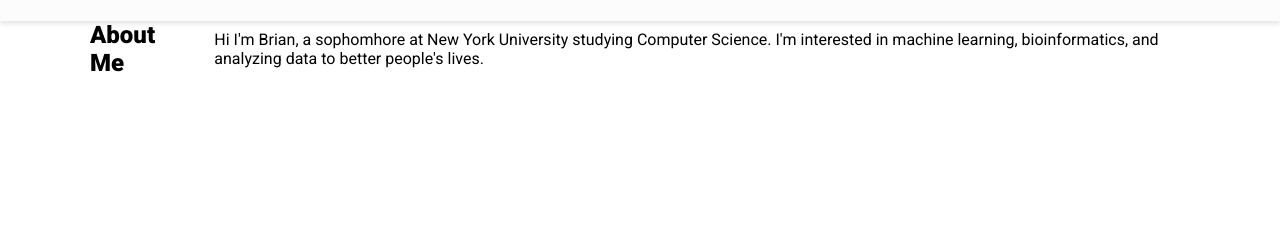
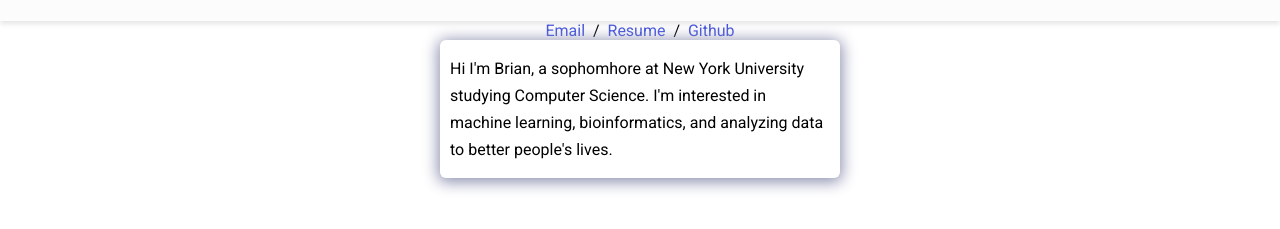
Before and after one commit to brianzou03/brianzou-website, a plain HTML site: page index.html in a window 1280 px wide. Shown: the part 55-284 px from the top of the page. Drawn offline with nearby package versions, Linux system fonts and the light colour scheme; a script that the page names is missing.

Commit message:
Index updated

```diff
--- a/index.html
+++ b/index.html
@@ -38,15 +38,21 @@
         <ion-icon class="bars" name="menu-outline"></ion-icon>
     </button>
 </nav>
+<!-- Contact section -->
+<p style="text-align: center">
+    <a href="mailto:brianzou03@gmail.com">Email</a> &nbsp/&nbsp
+    <a href="data/BrianZou-CV.pdf">Resume</a> &nbsp/&nbsp
+    <a href="https://github.com/brianzou03">Github</a>
+</p>
 <!-- About me -->
 <section class="about" id="about">
-    <h2 class="bio-title">About Me</h2>
-    <p class="bio-text">
-        Hi I'm Brian, a sophomhore at New York University studying Computer Science.
-        I'm interested in machine learning, bioinformatics, and analyzing data to better people's lives.
-    </p>
+    <div class="bio">
+        <p class="bio-text">
+            Hi I'm Brian, a sophomhore at New York University studying Computer Science.
+            I'm interested in machine learning, bioinformatics, and analyzing data to better people's lives.
+        </p>
+    </div>
 </section>
-<!-- Contact section -->
 
 <!-- Projects section -->
 
```
Also changed, not shown: 1 other file.
